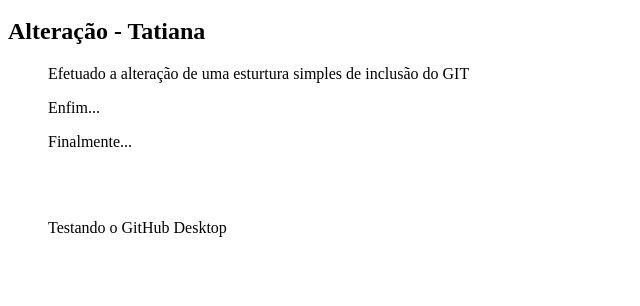
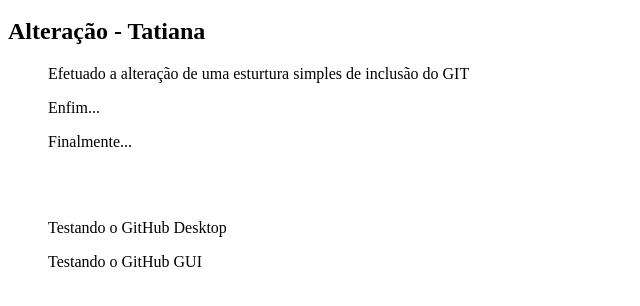
Before and after one commit to leandro-santos190/demoeng, a plain HTML site: page index.html in a window 1280 px wide. Shown: the part 48-354 px from the top of the page, without its empty margins (0-640 px from the left). Drawn offline with Linux system fonts and the light colour scheme.

Commit message:
Testando o Git GUI

```diff
--- a/index.html
+++ b/index.html
@@ -8,5 +8,6 @@
         <ul> Finalmente...</ul>
         <br><br>
         <ul> Testando o GitHub Desktop</ul>
+        <ul> Testando o GitHub GUI</ul>
         </body>
 </html>
```
